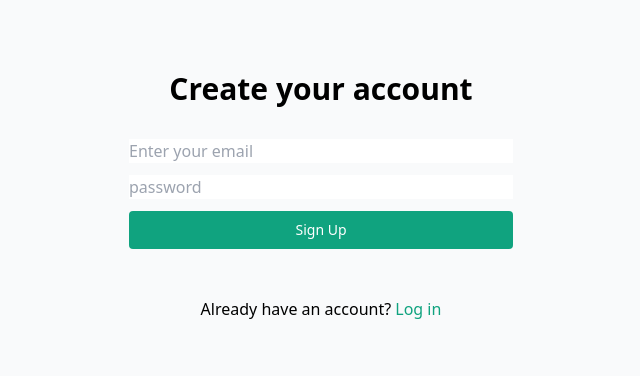
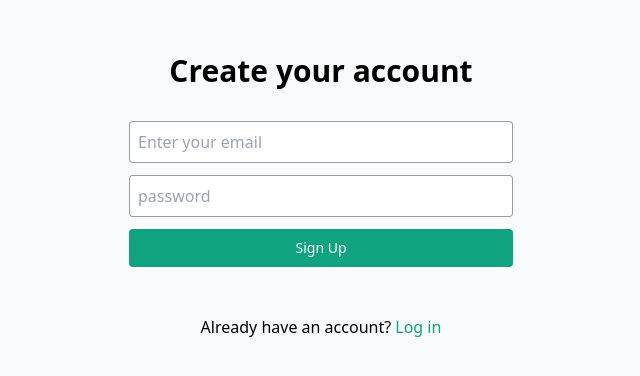
Before and after one commit to badeyesightcat/chatgpt-vue-firebase, a Vue app in the folder client/: page /sign-up in a window 1280 px wide. Shown: the part 224-600 px from the top of the page, without its empty margins (319-959 px from the left). Built offline with nearby package versions, Linux system fonts and the light colour scheme.

Commit message:
Add the input style

```diff
--- a/client/src/style.css
+++ b/client/src/style.css
@@ -22,4 +22,8 @@
   .link {
     @apply text-[#10a37f];
   }
+
+  .input {
+    @apply border rounded border-gray-700/50 p-2;
+  }
 }
```
